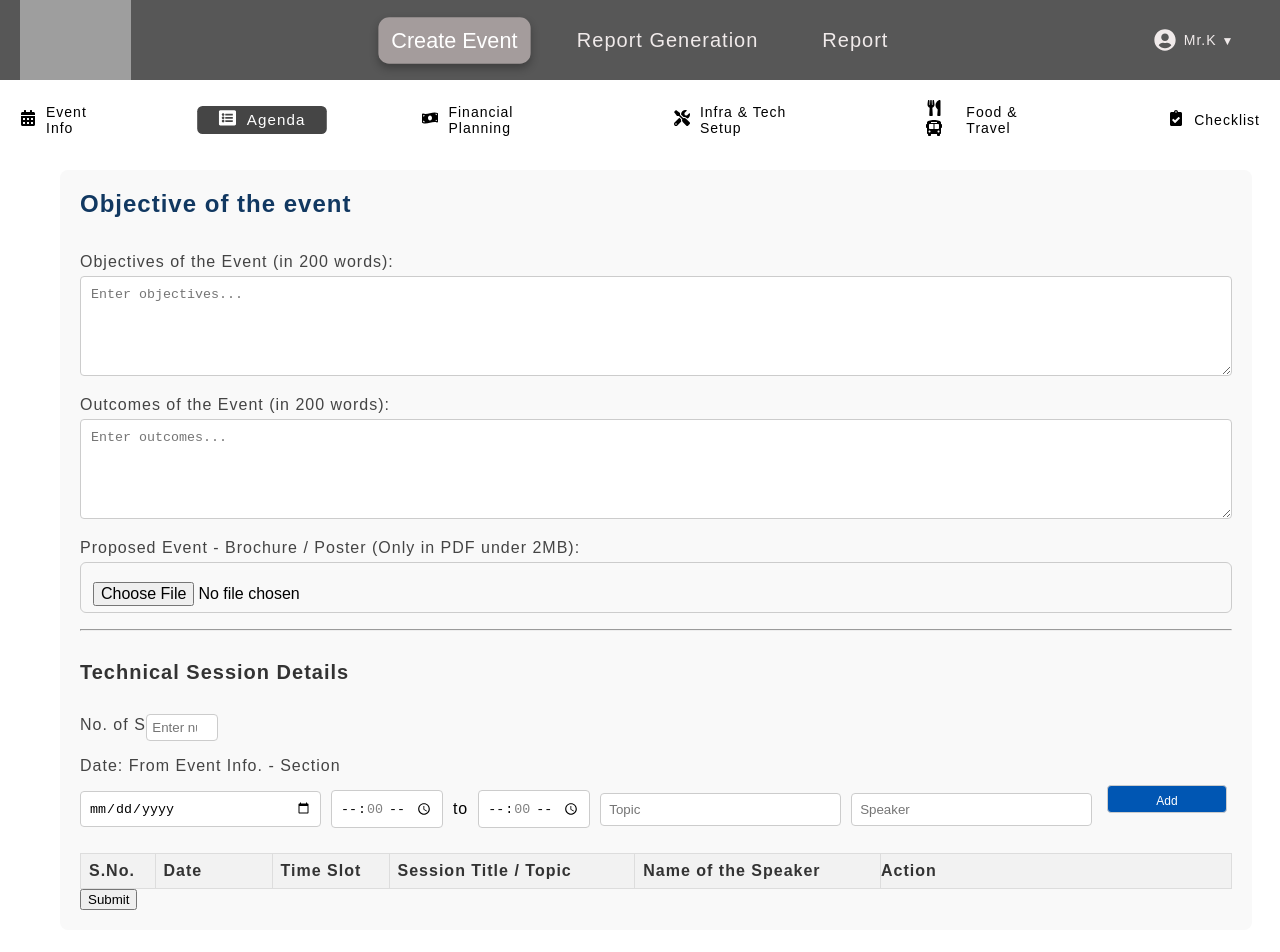
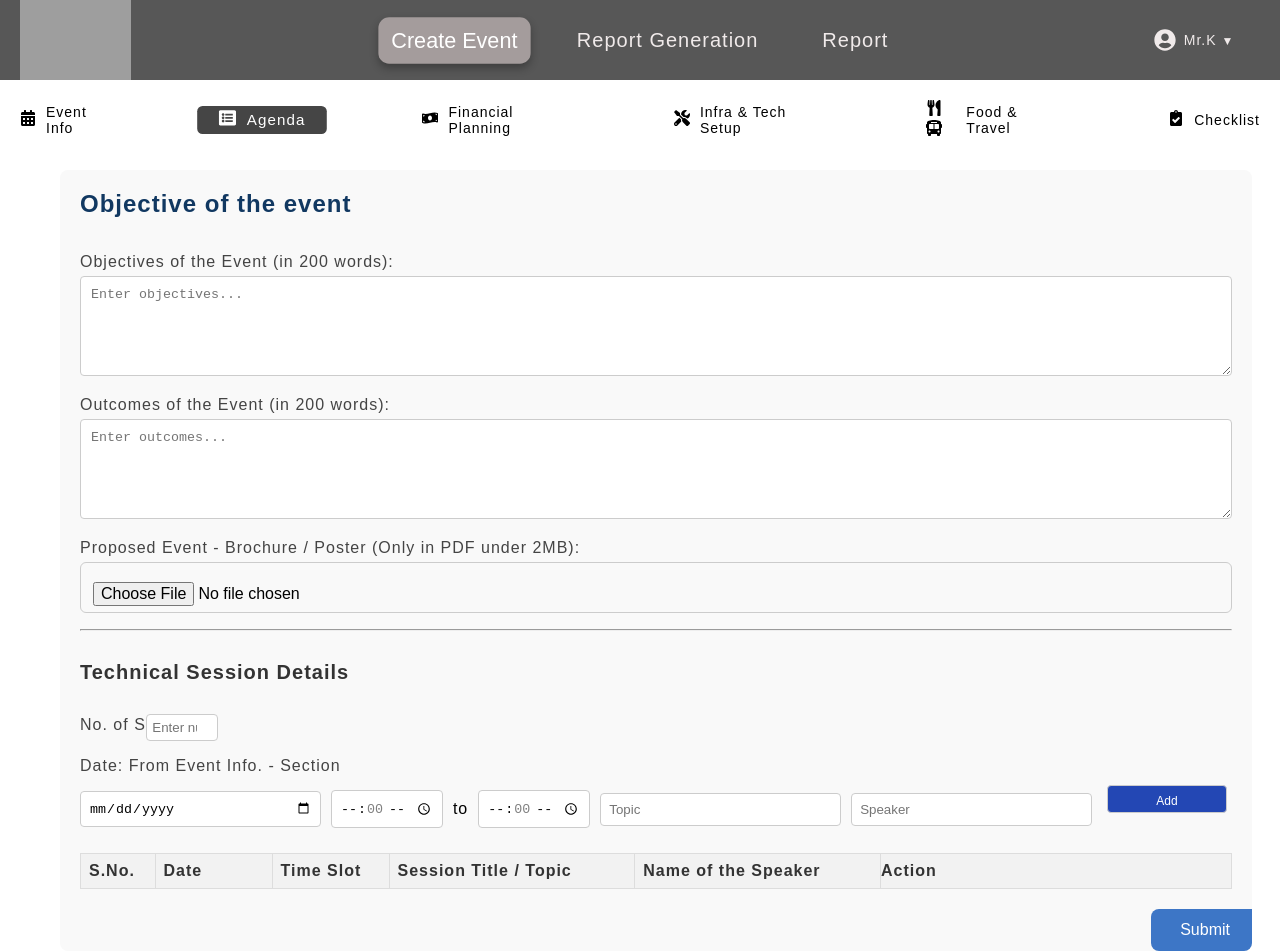
Before and after one commit to GokulMs-1045/AdomSon, a React (Vite) app: page /agenda in a window 1280 px wide. Shown: the top 952 px of the page. Built offline with nearby package versions, Linux system fonts and the light colour scheme; grey boxes are pictures that could not be loaded.

Commit message:
Update agenda.css

```diff
--- a/src/pages/agenda/agenda.css
+++ b/src/pages/agenda/agenda.css
@@ -117,7 +117,7 @@
   max-width: 120px;
   min-width: 20px;
   font-size: 12px;
-  background: #0056b3;
+  background: #2347b4;
   color: white;
   border: none;
   border-radius: 4px;
@@ -193,6 +193,22 @@
     flex: 0.4;
   }
 
+  .view-btn-save-1{
+    padding: 0.75rem 1.8rem;
+    font-size: 1rem;
+    background-color: #3d76c6;
+    color: #fff;
+    border: none;
+    top: 15%;
+    transform: translateY(20px);
+    left: 93%;
+    border-radius: 8px;
+    cursor: pointer;
+    transition: background 0.2s ease;
+    position: relative;
+
+  }
+
   .time-inputs span {
     padding: 5px;
   }
```
